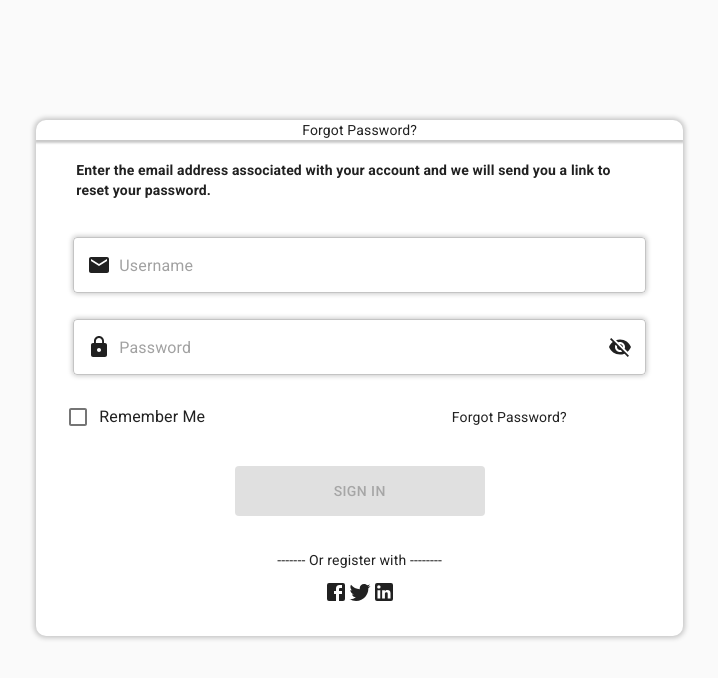
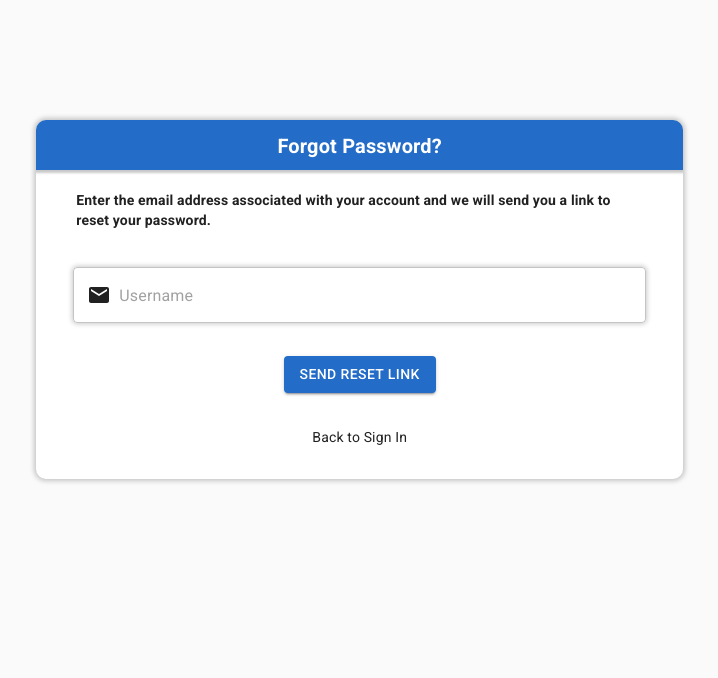
Before and after one commit to dev-stream-lk/reviewia, a React (Create React App) app: page /passwordRecovery in a window 1280 px wide. Shown: the top 678 px of the page, without its empty margins (547-1265 px from the left). Built offline with nearby package versions, Linux system fonts and the light colour scheme; the HTML template or start-up script is replaced by a standard one.

Commit message:
forgot password added

```diff
--- a/src/pages/PasswordRecovery.js
+++ b/src/pages/PasswordRecovery.js
@@ -3,13 +3,7 @@ import React, { useState } from "react";
 import Controls from "../components/Controls";
 import { useForm, Form } from "../components/useForm";
 import EmailIcon from "@material-ui/icons/Email";
-import LockIcon from "@material-ui/icons/Lock";
-import VisibilityOffIcon from "@material-ui/icons/VisibilityOff";
 import { Typography } from "@material-ui/core";
-import FacebookIcon from "@material-ui/icons/Facebook";
-import TwitterIcon from "@material-ui/icons/Twitter";
-import LinkedInIcon from "@material-ui/icons/LinkedIn";
-import PersonIcon from "@material-ui/icons/Person";
 import {
   validateUserName,
   validatePassword,
@@ -46,39 +40,7 @@ const useStyles = makeStyles((theme) => ({
 
 const SignIN = () => {
   const classes = useStyles();
-  const [disableSubmit, setDisabledSubmit] = useState(true);
 
-  const initialValues = {
-    username: "",
-    password: "",
-    rememberMe: false,
-  };
-
-  const validate = (fieldValues = values) => {
-    let temp = {};
-
-    if ("username" in fieldValues)
-      temp.username = validateUserName(fieldValues.username);
-    if ("password" in fieldValues)
-      temp.password = validatePassword(fieldValues.password);
-
-    setErrors({
-      ...errors,
-      ...temp,
-    });
-    let isValid = Object.values(temp).every((x) => x == "");
-    if (isValid) {
-      setDisabledSubmit(false);
-    } else {
-      setDisabledSubmit(true);
-    }
-    return isValid;
-  };
-  const { values, setValues, handleInputChange, errors, setErrors } = useForm(
-    initialValues,
-    true,
-    validate
-  );
 
   return (
     <Form>
@@ -89,170 +51,14 @@ const SignIN = () => {
           startAdornment={<EmailIcon />}
           fullWidth={true}
           size="medium"
-          value={values.username}
-          onChange={handleInputChange}
-          error={errors.username}
-        />
-        <Controls.Input
-          name="password"
-          placeholder="Password"
-          startAdornment={<LockIcon />}
-          endAdornment={<VisibilityOffIcon />}
-          fullWidth={true}
-          size="medium"
-          type="password"
-          onChange={handleInputChange}
-          value={values.password}
-          error={errors.password}
         />
       </Grid>
       <Grid container alignItems="center">
-        <Grid item xs={12} sm={6}>
-          <Controls.Checkbox
-            name="rememberMe"
-            label="Remember Me"
-            color="primary"
-            value={values.rememberMe}
-            onChange={handleInputChange}
-          />
-        </Grid>
-        <Grid item xs={12} sm={6}>
-          <p>Forgot Password?</p>
-        </Grid>
         <Grid container justify="center" style={{ marginTop: 20 }}>
           <Controls.Button
             type="submit"
-            text="Sign In"
-            className={
-              disableSubmit ? classes.disabledSubmit : classes.activeSubmit
-            }
-            {...(disableSubmit ? { disabled: "disabled" } : {})}
-          />
-        </Grid>
-      </Grid>
-    </Form>
-  );
-};
-
-const SignUp = () => {
-  const classes = useStyles();
-  const [disableSubmit, setDisabledSubmit] = useState(true);
-
-  const initialValues = {
-    username: "",
-    email: "",
-    password: "",
-    cpassword: "",
-    rememberMe: false,
-  };
-
-  const validate = (fieldValues = values) => {
-    let temp = {};
-
-    if ("username" in fieldValues)
-      temp.username = validateUserName(fieldValues.username);
-    if ("email" in fieldValues) temp.email = validateEmail(fieldValues.email);
-    if ("password" in fieldValues)
-      temp.password = validatePassword(fieldValues.password);
-    if ("cpassword" in fieldValues)
-      temp.cpassword = validatePassword(fieldValues.cpassword);
-
-    setErrors({
-      ...errors,
-      ...temp,
-    });
-    let isValid = Object.values(temp).every((x) => x == "");
-    if (isValid) {
-      setDisabledSubmit(false);
-    } else {
-      setDisabledSubmit(true);
-    }
-    return isValid;
-  };
-
-  const { values, setValues, handleInputChange, errors, setErrors } = useForm(
-    initialValues,
-    true,
-    validate
-  );
-
-  const onSubmit = (e) => {
-    e.preventDefault();
-
-    if (validate()) {
-      console.log("valid");
-    } else {
-      console.log("invalid");
-    }
-  };
-
-  return (
-    <Form onSubmit={onSubmit}>
-      <Grid container>
-        <Controls.Input
-          name="username"
-          placeholder="Username"
-          startAdornment={<PersonIcon />}
-          fullWidth={true}
-          size="medium"
-          value={values.username}
-          onChange={handleInputChange}
-          error={errors.username}
-        />
-        <Controls.Input
-          name="email"
-          placeholder="Email"
-          startAdornment={<EmailIcon />}
-          endAdornment={<VisibilityOffIcon />}
-          fullWidth={true}
-          size="medium"
-          value={values.email}
-          onChange={handleInputChange}
-          error={errors.email}
-        />
-        <Controls.Input
-          name="password"
-          placeholder="Password"
-          startAdornment={<LockIcon />}
-          endAdornment={<VisibilityOffIcon />}
-          fullWidth={true}
-          size="medium"
-          type="password"
-          value={values.password}
-          onChange={handleInputChange}
-          error={errors.password}
-        />
-        <Controls.Input
-          name="cpassword"
-          placeholder="Confirm Password"
-          startAdornment={<LockIcon />}
-          endAdornment={<VisibilityOffIcon />}
-          fullWidth={true}
-          size="medium"
-          type="password"
-          value={values.cpassword}
-          onChange={handleInputChange}
-          error={errors.cpassword}
-        />
-      </Grid>
-      <Grid container alignItems="center">
-        <Grid item xs={12} sm={6}>
-          <Controls.Checkbox
-            name="rememberMe"
-            label="Remember Me"
-            color="primary"
-            value={values.rememberMe}
-            onChange={handleInputChange}
-          />
-        </Grid>
-        <Grid container justify="center" style={{ marginTop: 20 }}>
-          <Controls.Button
-            type="submit"
-            text="Sign Up"
-            className={
-              disableSubmit ? classes.disabledSubmit : classes.activeSubmit
-            }
-            {...(disableSubmit ? { disabled: "disabled" } : {})}
+            text="SEND RESET LINK"
+            style={{ backgroundColor: "#236CC7" }}
           />
         </Grid>
       </Grid>
@@ -277,12 +83,23 @@ export default function PasswordRecovery() {
             <Grid
               item
               xs={12}
-              style={
-                { backgroundColor: "#236CC7" },
-                { boxShadow: "0px 2px 2px 1px rgba(0,0,0,0.21)" }
-              }
+              style={{
+                backgroundColor: "#236CC7",
+                boxShadow: "0px 2px 2px 1px rgba(0,0,0,0.21)",
+                minHeight: 50,
+              }}
             >
-              Forgot Password?
+              <Typography
+                variant="h6"
+                align="center"
+                style={{
+                  marginTop: "10px",
+                  fontWeight: 600,
+                  color:"white"
+                }}
+              >
+                Forgot Password?
+              </Typography>
             </Grid>
             <Grid item xs={12}>
               <Typography
@@ -301,15 +118,10 @@ export default function PasswordRecovery() {
               </Typography>
             </Grid>
           </Grid>
-          {selected === 0 ? <SignIN /> : <SignUp />}
+          <SignIN />
 
           <Grid container justify="center" style={{ marginTop: "10px" }}>
-            <span>------- Or register with --------</span>
-          </Grid>
-          <Grid container justify="center" style={{ marginTop: "10px" }}>
-            <FacebookIcon />
-            <TwitterIcon />
-            <LinkedInIcon />
+            <span>Back to Sign In</span>
           </Grid>
         </Controls.Paper>
       </Grid>
```
